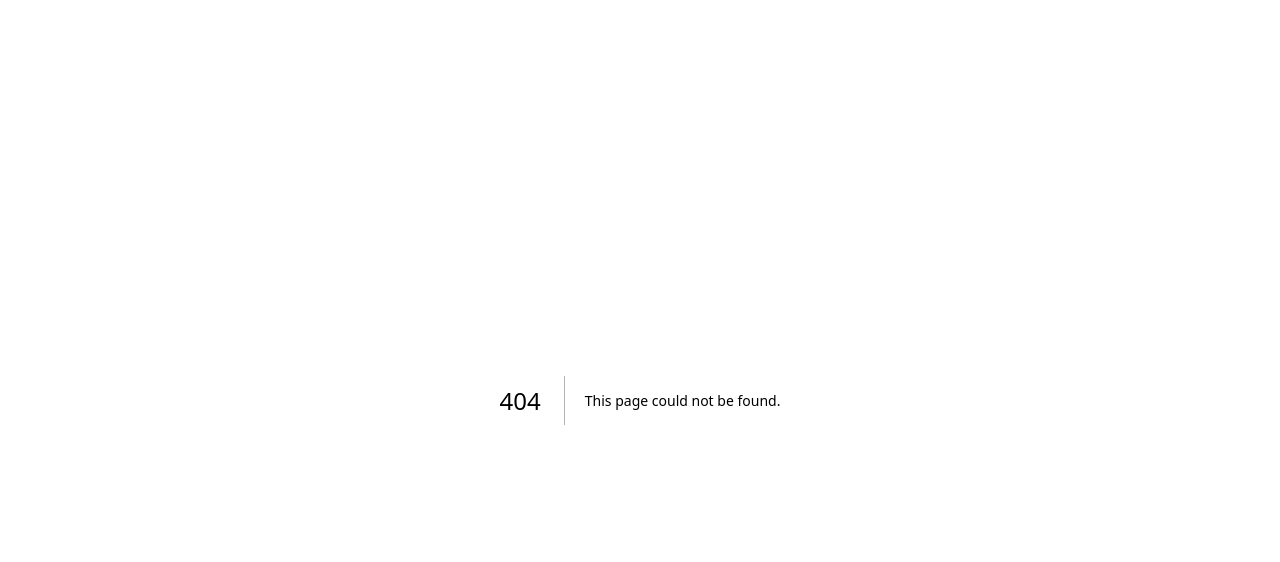
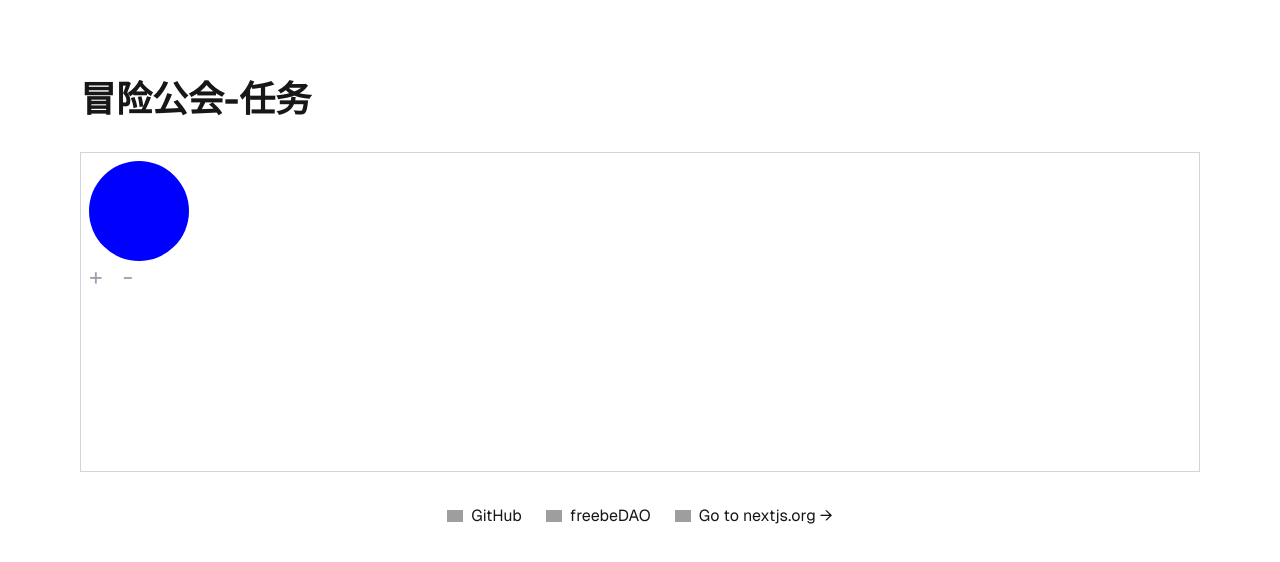
Before and after one commit to freebeDAO/advanture-island, a Next.js app: page /test/cavanbj/scaledComponent in a window 1280 px wide. Before the commit this address had no page. Shown: the top 562 px of the page. Built offline with nearby package versions, Linux system fonts and the light colour scheme; grey boxes are pictures that could not be loaded.

Commit message:
微信=cavanbj, 任务=创建一个放大缩小的组件，使目标对象可以放大缩小

```diff
--- a/package.json
+++ b/package.json
@@ -18,13 +18,13 @@
     "tailwind-merge": "^2.5.2"
   },
   "devDependencies": {
-    "@types/node": "^20",
-    "@types/react": "^18",
+    "@types/node": "^20.16.5",
+    "@types/react": "^18.3.5",
     "@types/react-dom": "^18",
     "eslint": "^8",
     "eslint-config-next": "14.2.9",
     "postcss": "^8",
     "tailwindcss": "^3.4.1",
-    "typescript": "^5"
+    "typescript": "^5.6.2"
   }
 }
--- /dev/null
+++ b/src/app/test/cavanbj/scaledComponent/page.tsx
@@ -0,0 +1,63 @@
+import Image from 'next/image';
+import CircleComponent from 'src/components/cavanbj/scaledComponent/scaledComponent'
+
+export default function Home() {
+  return (
+    <div className="min-h-screen p-4 pb-20 gap-16 sm:p-20 font-[family-name:var(--font-geist-sans)]">
+      <main className="flex flex-col gap-8 row-start-2  sm:items-start">
+        <h1 className="text-4xl font-bold">冒险公会-任务</h1>
+        {/* 替换成自己完成的任务演示组件 */}
+        <h2 className="text-2xl h-80 text-gray-400 border border-gray-300 p-2 w-full">
+        <CircleComponent minRadius={10} maxRadius={100}></CircleComponent>
+        </h2>
+      </main>
+      <footer className="row-start-3 flex gap-6 flex-wrap items-center justify-center mt-8">
+        <a
+          className="flex items-center gap-2 hover:underline hover:underline-offset-4"
+          href="https://github.com/freebeDAO/advanture-island"
+          target="_blank"
+          rel="noopener noreferrer"
+        >
+          <Image
+            aria-hidden
+            src="https://nextjs.org/icons/file.svg"
+            alt="File icon"
+            width={16}
+            height={16}
+          />
+          GitHub
+        </a>
+        <a
+          className="flex items-center gap-2 hover:underline hover:underline-offset-4"
+          href="https://www.yuque.com/zoeren/freebedao"
+          target="_blank"
+          rel="noopener noreferrer"
+        >
+          <Image
+            aria-hidden
+            src="https://nextjs.org/icons/window.svg"
+            alt="Window icon"
+            width={16}
+            height={16}
+          />
+          freebeDAO
+        </a>
+        <a
+          className="flex items-center gap-2 hover:underline hover:underline-offset-4"
+          href="https://nextjs.org?utm_source=create-next-app&utm_medium=appdir-template-tw&utm_campaign=create-next-app"
+          target="_blank"
+          rel="noopener noreferrer"
+        >
+          <Image
+            aria-hidden
+            src="https://nextjs.org/icons/globe.svg"
+            alt="Globe icon"
+            width={16}
+            height={16}
+          />
+          Go to nextjs.org →
+        </a>
+      </footer>
+    </div>
+  );
+}
--- /dev/null
+++ b/src/components/cavanbj/scaledComponent/scaledComponent.tsx
@@ -0,0 +1,48 @@
+'use client';
+
+import React, { useState } from 'react';
+
+
+
+/**
+ * CircleComponent 组件用于显示一个缩放的圆形。
+ * @param minRadius - 圆形的最小半径，默认为 5。
+ * @param maxRadius - 圆形的最大半径。
+ */
+const CircleComponent: React.FC<CircleComponentProps> = ({minRadius, maxRadius}) => {
+  const [radius, setRadius] = useState<number>(50);
+
+  if (minRadius < 5) {
+    minRadius = 5
+  }
+  if (maxRadius < minRadius) {
+    maxRadius = minRadius
+  }
+
+  const increaseRadius = () => {
+    setRadius(Math.min(maxRadius, radius + 10));
+  };
+
+  const decreaseRadius = () => {
+    if (radius > minRadius) {
+      setRadius(Math.max(minRadius, radius - 10));
+    }
+  };
+
+  return (
+    <div>
+      <svg width={radius * 2} height={radius * 2}>
+        <circle cx={radius} cy={radius} r={radius} fill="blue" />
+      </svg>
+      <button style={{ marginRight: '20px' }} onClick={increaseRadius}>+</button>
+      <button onClick={decreaseRadius}>-</button>
+    </div>
+  );
+};
+
+type CircleComponentProps = {
+  minRadius: number; // 最小半径
+  maxRadius: number; // 最大半径
+};
+
+export  default CircleComponent
```
